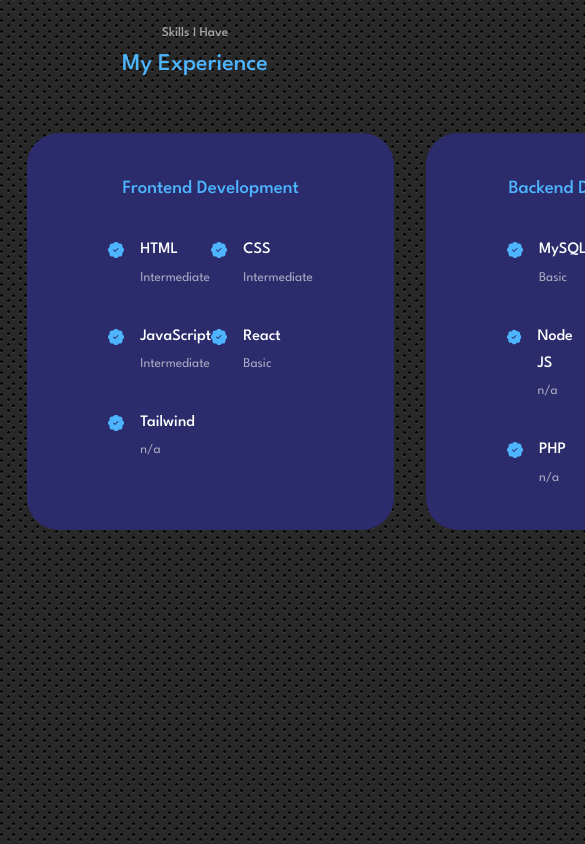
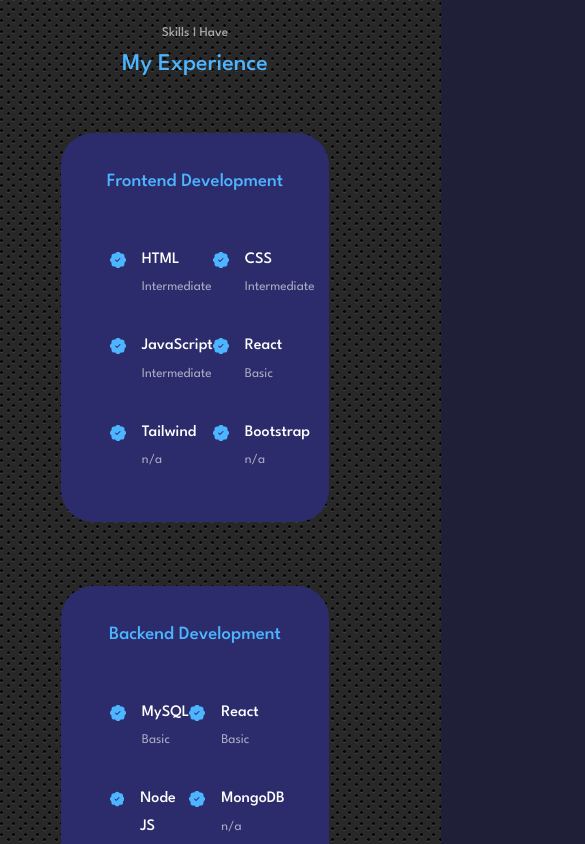
Before and after one commit to michelKingmaLord/portfolio, a React (Create React App) app: page / in a window 390 px wide. Shown: the part 1620-2464 px from the top of the page, 585 px wide, since content can reach past the window. Built offline with nearby package versions, Linux system fonts and the light colour scheme.

Commit message:
Addition of mobile and table views for Experience CSS

```diff
--- a/src/components/experience/Experience.jsx
+++ b/src/components/experience/Experience.jsx
@@ -47,6 +47,14 @@
                             <BsFillPatchCheckFill className='experience__details-icon' />
                             <div>
                                 <h4>Tailwind</h4>
+                                <small className='text-light'>n/a</small>
+                            </div>
+                        </article>
+
+                        <article className='experience__details'>
+                            <BsFillPatchCheckFill className='experience__details-icon' />
+                            <div>
+                                <h4>Bootstrap</h4>
                                 <small className='text-light'>n/a</small>
                             </div>
                         </article>
--- a/src/components/experience/experience.css
+++ b/src/components/experience/experience.css
@@ -39,3 +39,39 @@
     margin-top: 6px;
     color: var(--color-primary);
 }
+
+/* ======================= MEDIA QUERIES (SMALL DEVICES) ================ */
+
+@media screen and (max-width: 600) {
+    .experience__container {
+        gap: 1rem;
+    }
+
+    .experience__container>div {
+        width: 80%;
+        padding: 2rem;
+        margin: 0 auto 2rem;
+    }
+
+    .experience__content {
+        padding: 1rem;
+    }
+}
+
+/* ======================= MEDIA QUERIES (MEDIUM DEVICES) ================ */
+
+@media screen and (max-width: 1024px) {
+    .experience__container {
+        grid-template-columns: 1fr;
+    }
+
+    .experience__container>div {
+        width: 80%;
+        padding: 2rem;
+        margin: 0 auto 2rem;
+    }
+
+    .experience__content {
+        padding: 1rem;
+    }
+}
```
